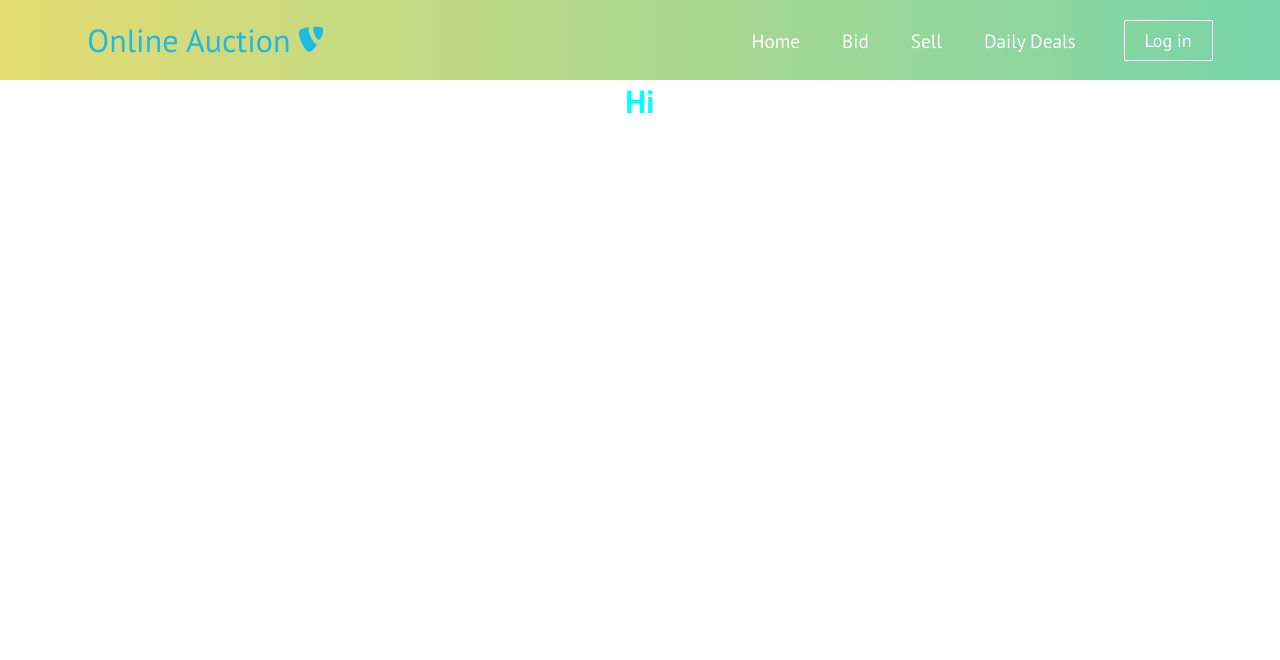
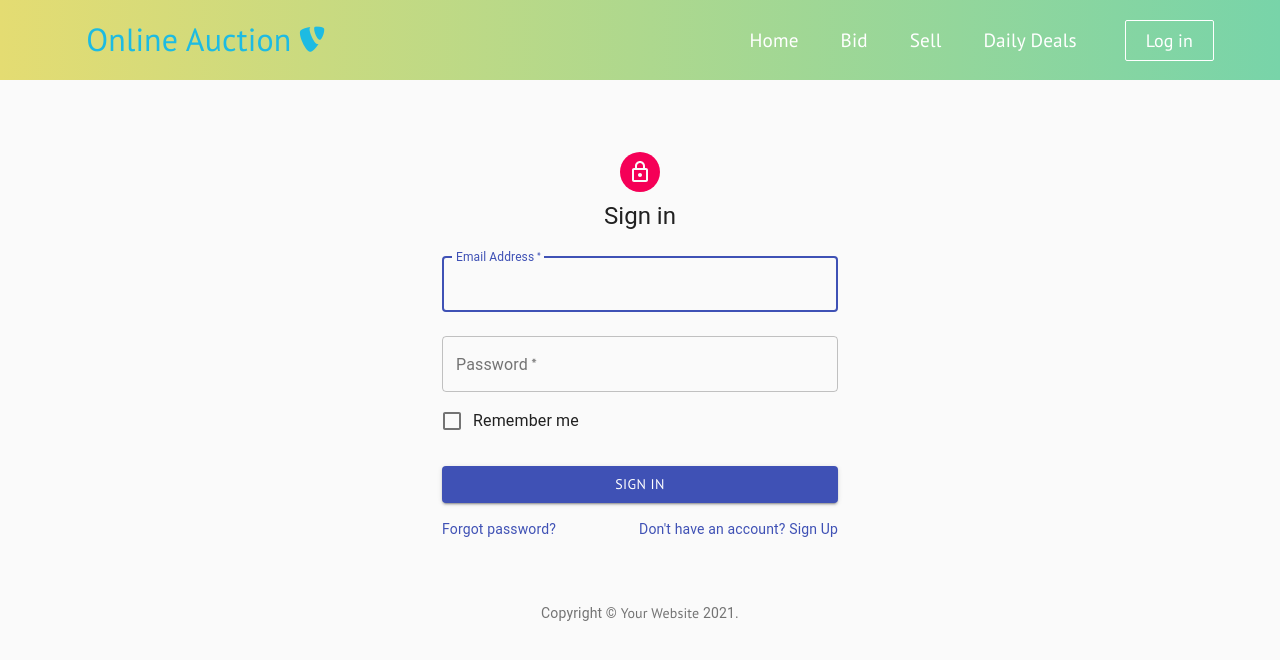
Before and after one commit to Madushan97/Auction_Web, a React (Create React App) app: page /LoginPage in a window 1280 px wide. Shown: the top 660 px of the page. Built offline with nearby package versions, Linux system fonts and the light colour scheme.

Commit message:
Login completed

```diff
--- a/package.json
+++ b/package.json
@@ -25,6 +25,7 @@
     "react-scripts": "4.0.3",
     "reactjs-popup": "^2.0.4",
     "recharts": "^2.0.9",
+    "validator": "^13.6.0",
     "web-vitals": "^1.1.2",
     "yup": "^0.32.9"
   },
--- a/src/components/Login/LoginPage.css
+++ /dev/null
@@ -1,3 +0,0 @@
-h1 {
-  color: aqua;
-}
--- a/src/components/Login/LoginPage.js
+++ b/src/components/Login/LoginPage.js
@@ -1,12 +1,117 @@
-import React from 'react'
-import './LoginPage.css'
+import React from 'react';
+import Avatar from '@material-ui/core/Avatar';
+import Button from '@material-ui/core/Button';
+import CssBaseline from '@material-ui/core/CssBaseline';
+import TextField from '@material-ui/core/TextField';
+import FormControlLabel from '@material-ui/core/FormControlLabel';
+import Checkbox from '@material-ui/core/Checkbox';
+import Link from '@material-ui/core/Link';
+import Grid from '@material-ui/core/Grid';
+import Box from '@material-ui/core/Box';
+import LockOutlinedIcon from '@material-ui/icons/LockOutlined';
+import Typography from '@material-ui/core/Typography';
+import { makeStyles } from '@material-ui/core/styles';
+import Container from '@material-ui/core/Container';
 
-function LoginPage() {
-    return (
-        <div>
-            <h1>Hi</h1>
-        </div>
-    )
+function Copyright() {
+  return (
+    <Typography variant="body2" color="textSecondary" align="center">
+      {'Copyright © '}
+      <Link color="inherit" href="https://material-ui.com/">
+        Your Website
+      </Link>{' '}
+      {new Date().getFullYear()}
+      {'.'}
+    </Typography>
+  );
 }
 
-export default LoginPage;
+const useStyles = makeStyles((theme) => ({
+  paper: {
+    marginTop: theme.spacing(8),
+    display: 'flex',
+    flexDirection: 'column',
+    alignItems: 'center',
+  },
+  avatar: {
+    margin: theme.spacing(1),
+    backgroundColor: theme.palette.secondary.main,
+  },
+  form: {
+    width: '100%', // Fix IE 11 issue.
+    marginTop: theme.spacing(1),
+  },
+  submit: {
+    margin: theme.spacing(3, 0, 2),
+  },
+}));
+
+export default function SignIn() {
+  const classes = useStyles();
+
+  return (
+    <Container component="main" maxWidth="xs">
+      <CssBaseline />
+      <div className={classes.paper}>
+        <Avatar className={classes.avatar}>
+          <LockOutlinedIcon />
+        </Avatar>
+        <Typography component="h1" variant="h5">
+          Sign in
+        </Typography>
+        <form className={classes.form} noValidate>
+          <TextField
+            variant="outlined"
+            margin="normal"
+            required
+            fullWidth
+            id="email"
+            label="Email Address"
+            name="email"
+            autoComplete="email"
+            autoFocus
+          />
+          <TextField
+            variant="outlined"
+            margin="normal"
+            required
+            fullWidth
+            name="password"
+            label="Password"
+            type="password"
+            id="password"
+            autoComplete="current-password"
+          />
+          <FormControlLabel
+            control={<Checkbox value="remember" color="primary" />}
+            label="Remember me"
+          />
+          <Button
+            type="submit"
+            fullWidth
+            variant="contained"
+            color="primary"
+            className={classes.submit}
+          >
+            Sign In
+          </Button>
+          <Grid container>
+            <Grid item xs>
+              <Link href="#" variant="body2">
+                Forgot password?
+              </Link>
+            </Grid>
+            <Grid item>
+              <Link href="#" variant="body2">
+                {"Don't have an account? Sign Up"}
+              </Link>
+            </Grid>
+          </Grid>
+        </form>
+      </div>
+      <Box mt={8}>
+        <Copyright />
+      </Box>
+    </Container>
+  );
+}
```
Also changed, not shown: src/components/Login/App.js (added, +41 -0 lines), 1 other file (tests, documents, lock files or other folders).
